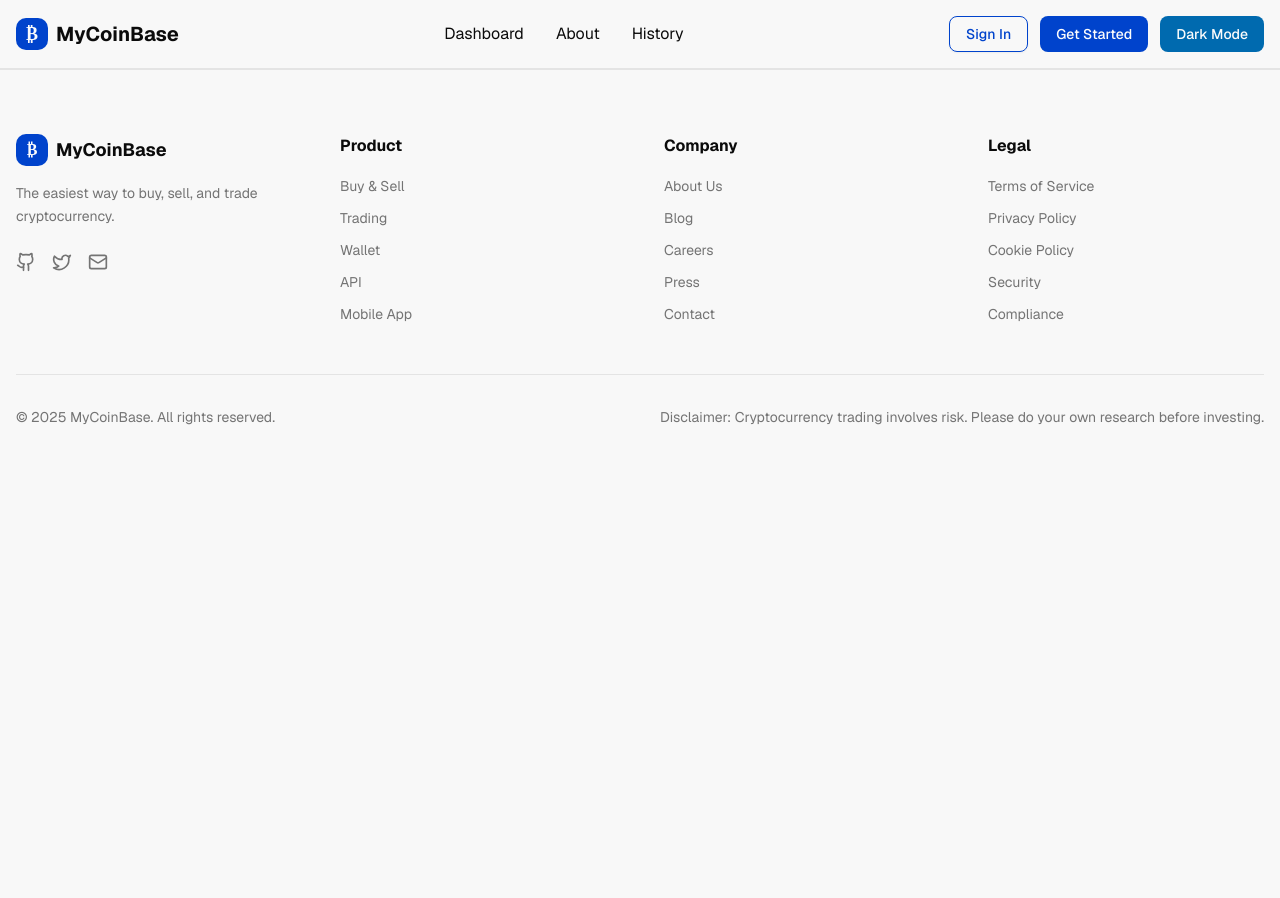
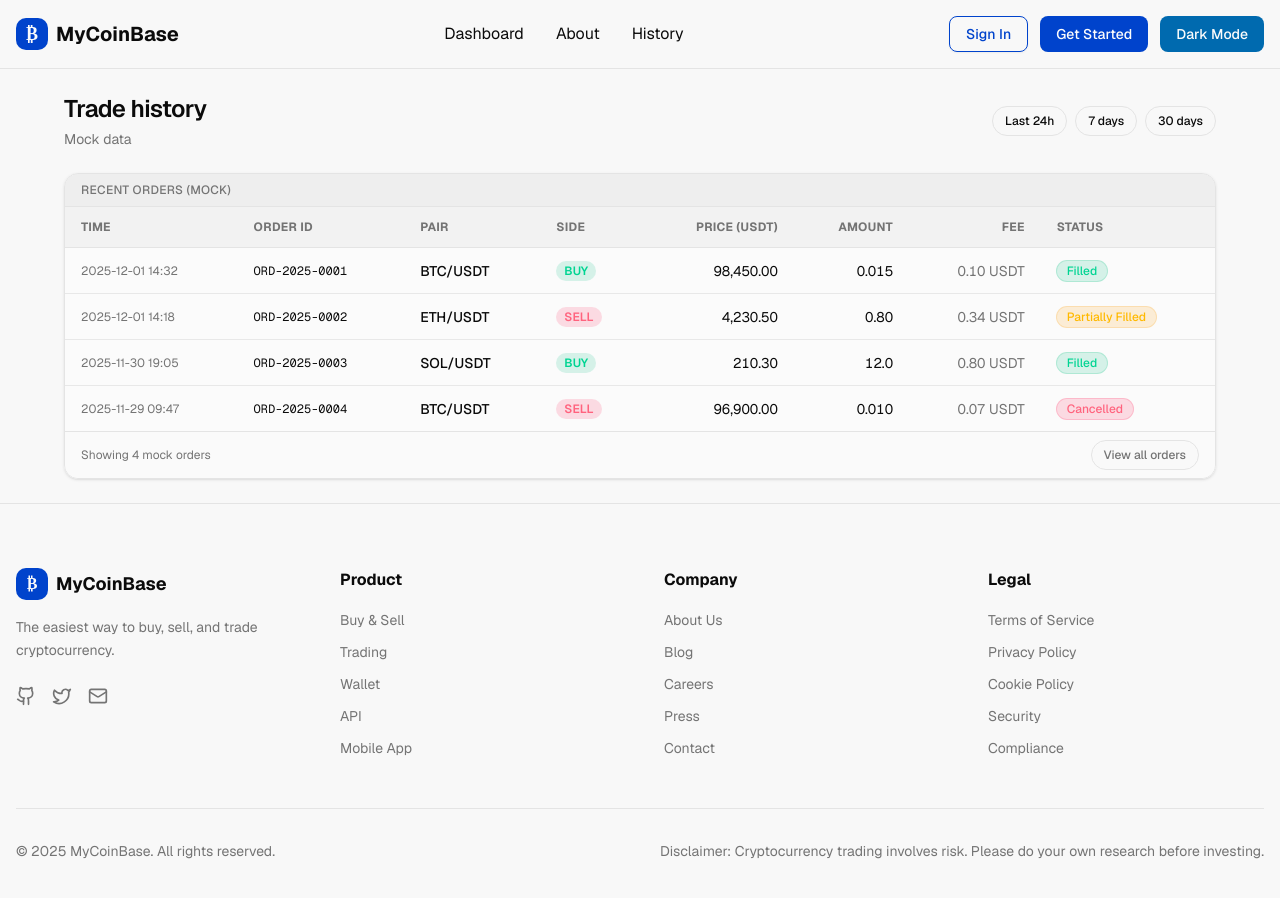
Before and after one commit to po-tech-community/crypto-pilot-fe, a React (Vite) app: page /history in a window 1280 px wide. Shown: the top 898 px of the page. Before the commit the page ends 800 px from the top, so only its background shows below. Built offline with nearby package versions, Linux system fonts and the light colour scheme; the HTML template or start-up script is replaced by a standard one.

Commit message:
History page + layout after rebase

```diff
--- a/src/App.tsx
+++ b/src/App.tsx
@@ -5,6 +5,7 @@
 import Profile from "./pages/Profile";
 import Dashboard from "./pages/Dashboard";
 import { ThemeProvider } from "./contexts/ThemeContext";
+import History from "./pages/History";
 
 export default function App() {
   return (
@@ -16,6 +17,7 @@
             <Route path="/about" element={<About />} />
             <Route path="/profile" element={<Profile />} />
             <Route path="/dashboard" element={<Dashboard />} />
+            <Route path="/history" element={<History />} />
           </Routes>
         </MainLayout>
       </BrowserRouter>
--- a/src/components/header.tsx
+++ b/src/components/header.tsx
@@ -15,7 +15,7 @@
         </Link>
 
         {/* Desktop Navigation */}
-      <div className="hidden md:flex items-center gap-8">
+        <div className="hidden md:flex items-center gap-8">
           <Link
             to="/dashboard"
             className="text-foreground hover:text-primary transition-colors"
@@ -30,7 +30,7 @@
           </Link>
 
           <Link
-            to="history"
+            to="/history"
             className="text-foreground hover:text-primary transition-colors"
           >
             History
```
Also changed, not shown: 1 other file (tests, documents, lock files or other folders).
